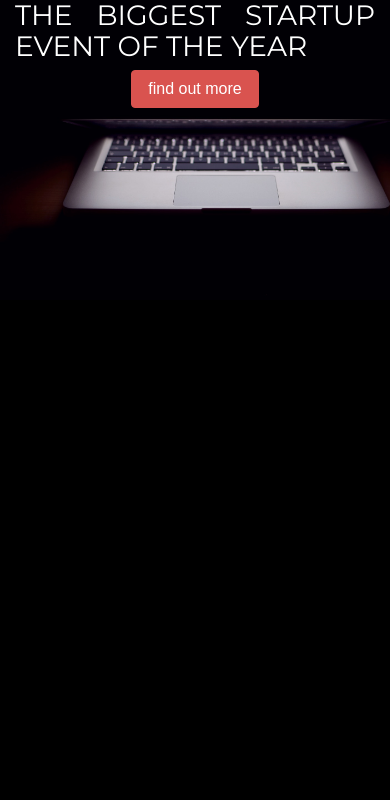
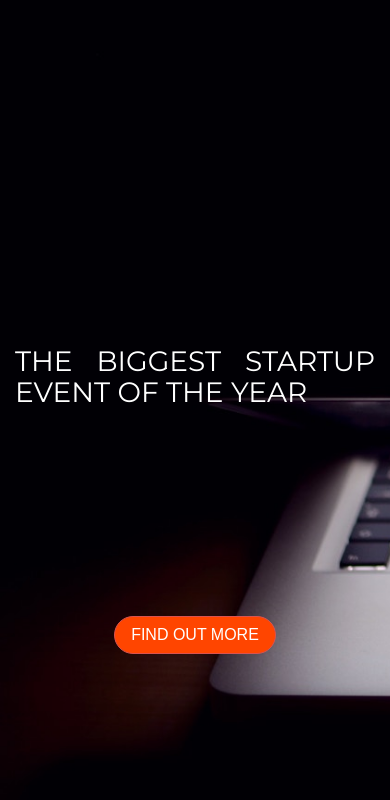
Before and after one commit to Iltony/ZeroToMasteryCourse, a plain HTML site: page StartupLandingPageExercise/index.html in a window 390 px wide. Drawn offline with nearby package versions, Linux system fonts and the light colour scheme.

Commit message:
add some style properties to finish the exercise

```diff
--- a/StartupLandingPageExercise/style.css
+++ b/StartupLandingPageExercise/style.css
@@ -15,19 +15,8 @@ body {
   display: flex;
   flex-direction: column;
   align-items: center;
-  height: 300px;
-}
-
-@media screen and (max-width: 800px) {
-  full-height {
-    height: 600px;
-  };
-}
-
-@media screen and (max-width: 800px) {
-  body {
-    background-color: black;
-  }
+  height: 1000px;
+  justify-content: center
 }
 
 h3 {
@@ -39,3 +28,11 @@ h3 {
 img{
   float: left;
 }
+
+.btn-danger{
+  background-color: orangered;
+  text-transform: uppercase;
+  margin-top: 200px;
+  border-radius: 20px;
+
+}
```
Also changed, not shown: StartupLandingPageExercise/index.html (+1 -1 lines).
